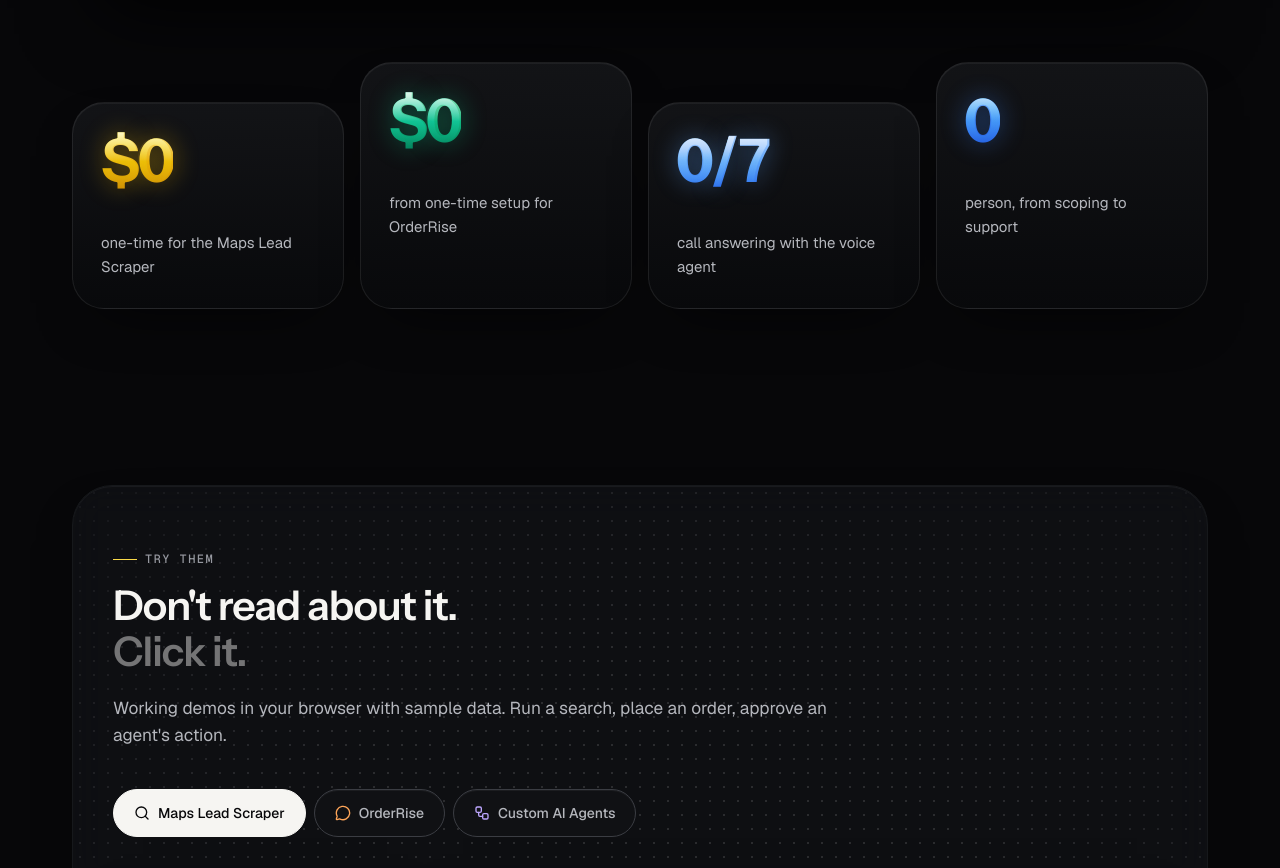
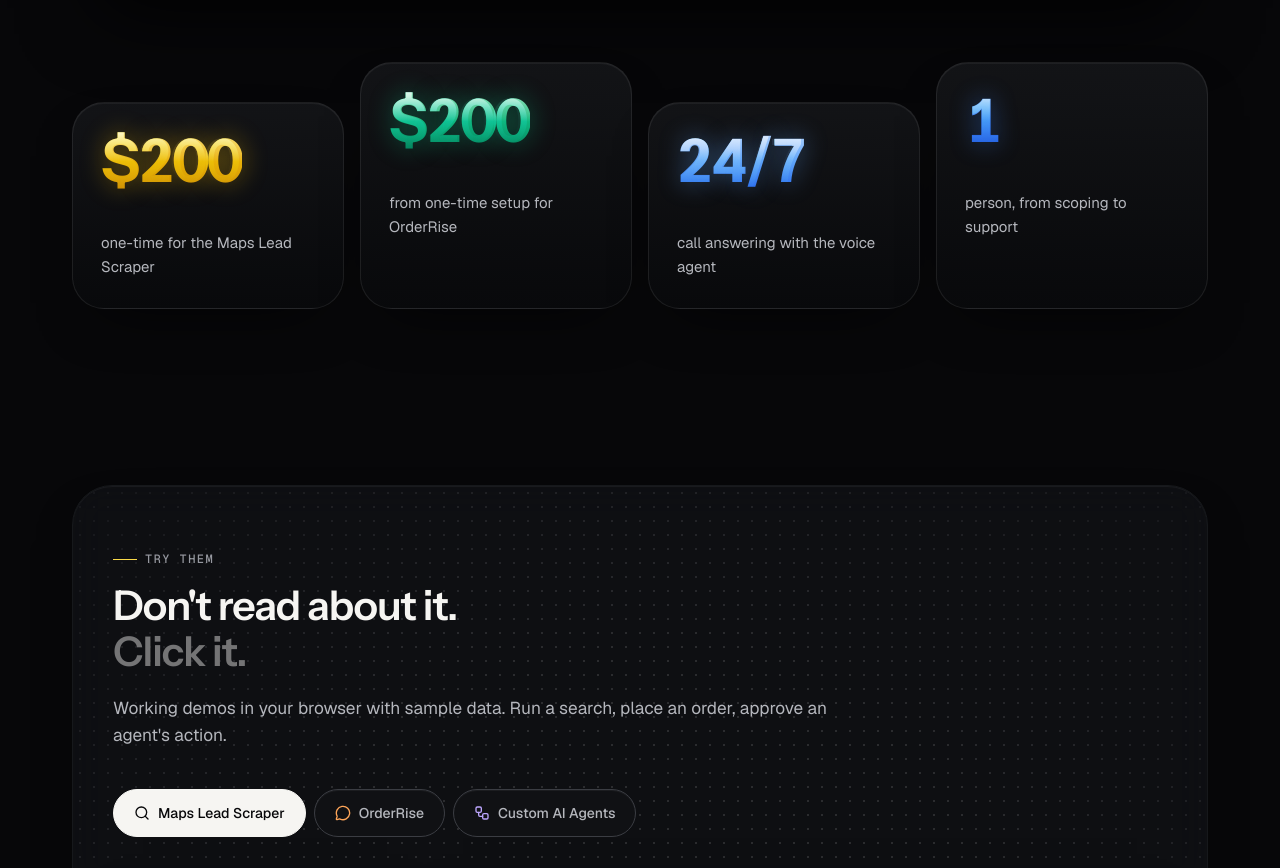
Before and after one commit to hamzakhalilbhatti-stack/valueble.ai, a Next.js app: page / in a window 1280 px wide. Shown: the part 6252-7120 px from the top of the page. Built offline with nearby package versions, Linux system fonts and the light colour scheme.

Commit message:
fix countup animation

```diff
--- a/src/components/fluid-number.tsx
+++ b/src/components/fluid-number.tsx
@@ -416,19 +416,21 @@ export function FluidCountUp({
 }) {
   const ref = useRef<HTMLSpanElement>(null);
   const [val, setVal] = useState(to);
-  const [hasAnimated, setHasAnimated] = useState(false);
   const [isJelly, setIsJelly] = useState(false);
 
   useEffect(() => {
     const el = ref.current;
-    if (!el || window.matchMedia("(prefers-reduced-motion: reduce)").matches) return;
+    if (!el) return;
+    if (window.matchMedia("(prefers-reduced-motion: reduce)").matches) {
+      setVal(to);
+      return;
+    }
 
     let raf = 0;
     const io = new IntersectionObserver(
       ([entry]) => {
-        if (!entry.isIntersecting || hasAnimated) return;
+        if (!entry.isIntersecting) return;
         io.disconnect();
-        setHasAnimated(true);
 
         const startTime = performance.now();
         const step = (now: number) => {
@@ -457,7 +459,7 @@ export function FluidCountUp({
       io.disconnect();
       cancelAnimationFrame(raf);
     };
-  }, [to, duration, hasAnimated]);
+  }, [to, duration]);
 
   const triggerHoverJelly = () => {
     setIsJelly(true);
```
